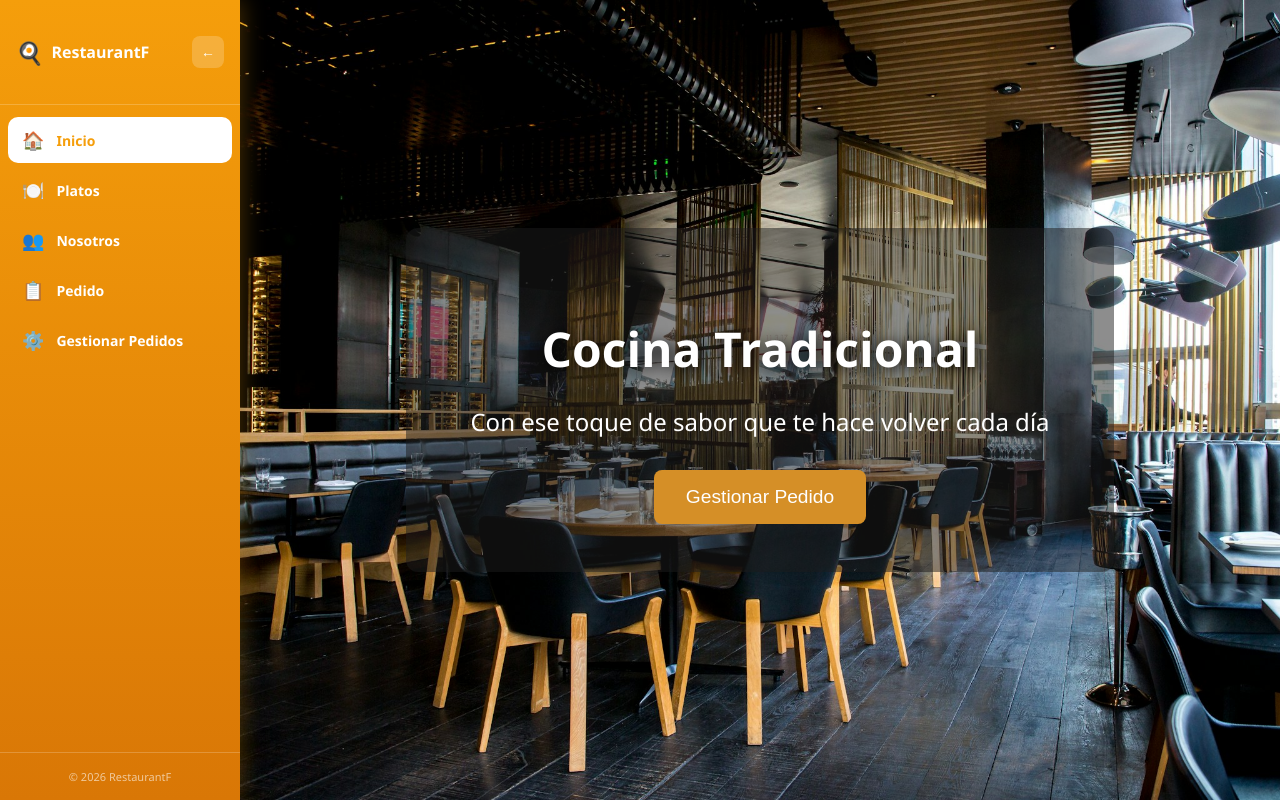
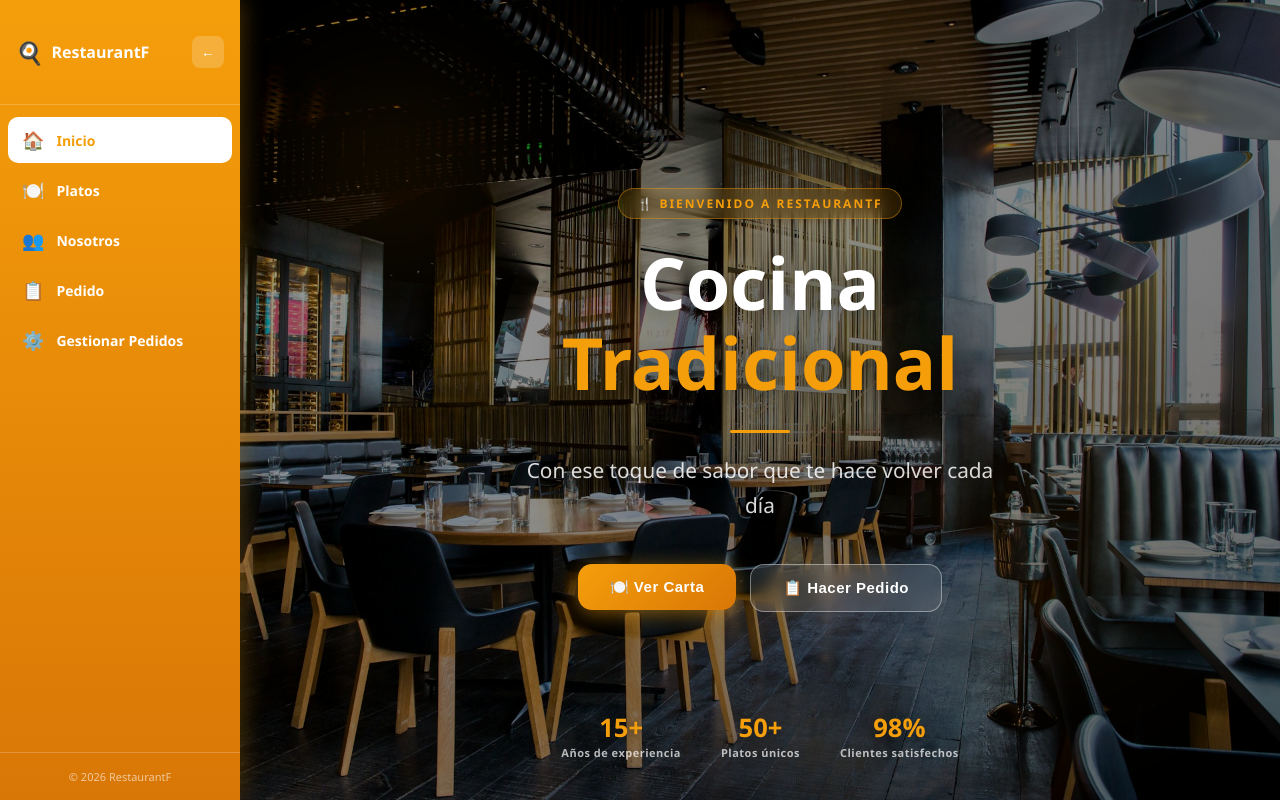
Before and after one commit to ismaelperalt/RestaurantF, a React (Vite) app: page / in a window 1280 px wide. Built offline with nearby package versions, Linux system fonts and the light colour scheme.

Commit message:
Elimine compoentes y css que no son utiles

```diff
--- a/src/pages/Inicio.tsx
+++ b/src/pages/Inicio.tsx
@@ -1,16 +1,167 @@
 import { Link } from "react-router-dom";
-import "../styles/Inicio.css";
 
 export default function Inicio() {
   return (
-    <section className="hero">
-      <div className="hero-overlay">
-        <h1>Cocina Tradicional</h1>
-        <p>Con ese toque de sabor que te hace volver cada día</p>
-        <Link to="/dashboard">
-          <button className="hero-button">Gestionar Pedido</button>
+    <div style={{
+      minHeight: "100vh",
+      background: `linear-gradient(135deg, rgba(0,0,0,0.3) 0%, rgba(0,0,0,0.6) 100%), url("/src/assets/background1.jpg")`,
+      backgroundSize: "cover",
+      backgroundPosition: "center",
+      backgroundAttachment: "fixed",
+      display: "flex",
+      flexDirection: "column",
+      justifyContent: "center",
+      alignItems: "center",
+      fontFamily: "'Nunito', 'Segoe UI', sans-serif",
+      position: "relative",
+      overflow: "hidden",
+    }}>
+
+      {/* Partículas decorativas */}
+      <div style={{
+        position: "absolute", top: "10%", left: "5%",
+        width: 200, height: 200, borderRadius: "50%",
+        background: "rgba(245,158,11,0.08)",
+        filter: "blur(60px)",
+      }} />
+      <div style={{
+        position: "absolute", bottom: "15%", right: "8%",
+        width: 300, height: 300, borderRadius: "50%",
+        background: "rgba(245,158,11,0.06)",
+        filter: "blur(80px)",
+      }} />
+
+      {/* Badge superior */}
+      <div style={{
+        background: "rgba(245,158,11,0.15)",
+        border: "1px solid rgba(245,158,11,0.4)",
+        borderRadius: 30, padding: "6px 18px",
+        color: "#f59e0b", fontSize: 12, fontWeight: 800,
+        letterSpacing: 2, textTransform: "uppercase",
+        marginBottom: 24, backdropFilter: "blur(8px)",
+      }}>
+        🍴 Bienvenido a RestaurantF
+      </div>
+
+      {/* Título principal */}
+      <h1 style={{
+        fontSize: "clamp(2.2rem, 6vw, 4.5rem)",
+        fontWeight: 900, color: "#fff",
+        margin: "0 0 8px",
+        textAlign: "center",
+        lineHeight: 1.1,
+        textShadow: "0 4px 30px rgba(0,0,0,0.5)",
+        padding: "0 20px",
+      }}>
+        Cocina
+        <span style={{
+          color: "#f59e0b",
+          display: "block",
+        }}>
+          Tradicional
+        </span>
+      </h1>
+
+      {/* Línea decorativa */}
+      <div style={{
+        width: 60, height: 3, background: "#f59e0b",
+        borderRadius: 2, margin: "20px auto",
+      }} />
+
+      {/* Subtítulo */}
+      <p style={{
+        fontSize: "clamp(1rem, 2.5vw, 1.3rem)",
+        color: "rgba(255,255,255,0.85)",
+        textAlign: "center", maxWidth: 480,
+        lineHeight: 1.7, margin: "0 0 40px",
+        padding: "0 24px",
+        textShadow: "0 2px 10px rgba(0,0,0,0.4)",
+      }}>
+        Con ese toque de sabor que te hace volver cada día
+      </p>
+
+      {/* Botones */}
+      <div style={{
+        display: "flex", gap: 14, flexWrap: "wrap",
+        justifyContent: "center", padding: "0 20px",
+      }}>
+        <Link to="/platos" style={{ textDecoration: "none" }}>
+          <button
+            style={{
+              background: "linear-gradient(135deg, #f59e0b, #d97706)",
+              border: "none", borderRadius: 14,
+              padding: "14px 32px", fontSize: 15,
+              color: "#fff", cursor: "pointer",
+              fontWeight: 800, letterSpacing: 0.5,
+              boxShadow: "0 4px 20px rgba(245,158,11,0.5)",
+              transition: "all 0.2s",
+            }}
+            onMouseEnter={e => {
+              (e.currentTarget as HTMLButtonElement).style.transform = "translateY(-2px)";
+              (e.currentTarget as HTMLButtonElement).style.boxShadow = "0 8px 28px rgba(245,158,11,0.6)";
+            }}
+            onMouseLeave={e => {
+              (e.currentTarget as HTMLButtonElement).style.transform = "translateY(0)";
+              (e.currentTarget as HTMLButtonElement).style.boxShadow = "0 4px 20px rgba(245,158,11,0.5)";
+            }}
+          >
+            🍽️ Ver Carta
+          </button>
+        </Link>
+
+        <Link to="/pedido" style={{ textDecoration: "none" }}>
+          <button
+            style={{
+              background: "rgba(255,255,255,0.1)",
+              border: "1.5px solid rgba(255,255,255,0.4)",
+              borderRadius: 14, padding: "14px 32px",
+              fontSize: 15, color: "#fff", cursor: "pointer",
+              fontWeight: 800, letterSpacing: 0.5,
+              backdropFilter: "blur(8px)",
+              transition: "all 0.2s",
+            }}
+            onMouseEnter={e => {
+              (e.currentTarget as HTMLButtonElement).style.background = "rgba(255,255,255,0.2)";
+              (e.currentTarget as HTMLButtonElement).style.transform = "translateY(-2px)";
+            }}
+            onMouseLeave={e => {
+              (e.currentTarget as HTMLButtonElement).style.background = "rgba(255,255,255,0.1)";
+              (e.currentTarget as HTMLButtonElement).style.transform = "translateY(0)";
+            }}
+          >
+            📋 Hacer Pedido
+          </button>
         </Link>
       </div>
-    </section>
+
+      {/* Stats decorativos */}
+      <div style={{
+        position: "absolute", bottom: 40,
+        display: "flex", gap: 40, flexWrap: "wrap",
+        justifyContent: "center", padding: "0 20px",
+      }}>
+        {[
+          { value: "15+", label: "Años de experiencia" },
+          { value: "50+", label: "Platos únicos"       },
+          { value: "98%", label: "Clientes satisfechos" },
+        ].map((stat) => (
+          <div key={stat.label} style={{ textAlign: "center" }}>
+            <div style={{
+              fontSize: "1.6rem", fontWeight: 900, color: "#f59e0b",
+              textShadow: "0 2px 10px rgba(0,0,0,0.3)",
+            }}>
+              {stat.value}
+            </div>
+            <div style={{
+              fontSize: 11, color: "rgba(255,255,255,0.7)",
+              fontWeight: 600, letterSpacing: 0.5,
+            }}>
+              {stat.label}
+            </div>
+          </div>
+        ))}
+      </div>
+
+    </div>
   );
 }
--- a/src/styles/Inicio.css
+++ /dev/null
@@ -1,79 +0,0 @@
-.hero {
-  height: 100vh; /* altura grande como en la imagen */
-  margin-top: 0;  /* elimina cualquier margen */
-  background-image: url("/src/assets/background1.jpg"); /* tu imagen del restaurante */
-  background-size: cover;
-  background-position: center;
-  display: flex;
-  justify-content: center;
-  align-items: center;
-  position: relative;
-  color: white;
-}
-
-.hero-overlay {
-  background-color: rgba(29, 28, 28, 0.5); /* overlay para que el texto resalte */
-  padding: 3rem 4rem;
-  text-align: center;
-  border-radius: 12px;
-  max-width: 700px;
-}
-
-.hero h1 {
-  font-size: 3rem;
-  font-weight: bold;
-  margin-bottom: 1rem;
-  text-shadow: 2px 2px 15px #000;
-}
-
-.hero p {
-  font-size: 1.5rem;
-  margin-bottom: 2rem;
-}
-
-.hero-button {
-  background-color:#d58f27;
-  border: none;
-  padding: 1rem 2rem;
-  font-size: 1.2rem;
-  color: white;
-  cursor: pointer;
-  border-radius: 8px;
-  transition: all 0.3s ease;
-}
-
-.hero-button:hover {
-  background-color: #f39405;
-  transform: scale(1.05);
-}
-
-/* RESPONSIVE */
-@media (max-width: 768px) {
-  .hero h1 {
-    font-size: 2rem;
-  }
-
-  .hero p {
-    font-size: 1rem;
-  }
-
-  .hero-button {
-    font-size: 1rem;
-    padding: 0.8rem 1.5rem;
-  }
-
-  .hero-overlay {
-    padding: 2rem 1.5rem;
-  }
-}
-html, body {
-  height: 100%;
-  margin: 0;
-  padding: 0;
-}
-
-body {
-  display: flex;
-  flex-direction: column;
-  min-height: 100vh; /* todo el alto de la pantalla */
-}
```
